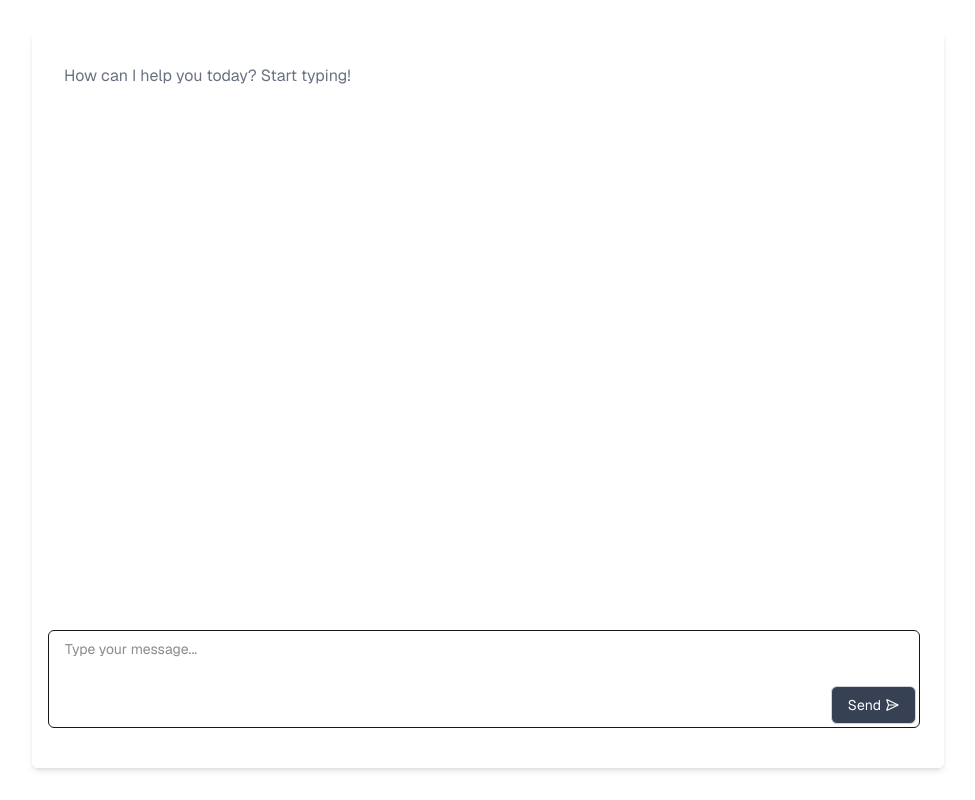
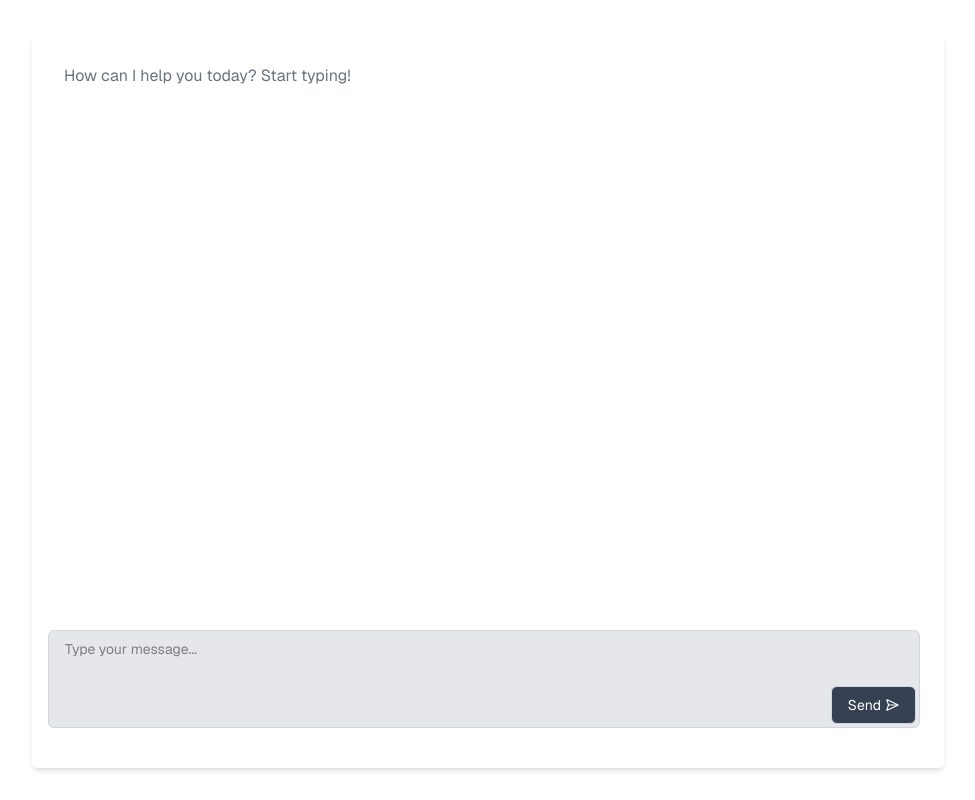
Before and after one commit to rabin-nyaundi/demo-gpt-frontend, a Next.js app: page / in a window 1280 px wide. Shown: the whole page, without its empty margins (152-1127 px from the left). Built offline with nearby package versions, Linux system fonts and the light colour scheme.

Commit message:
Add Textarea background color

```diff
--- a/app/components/TextArea.tsx
+++ b/app/components/TextArea.tsx
@@ -85,7 +85,7 @@ const TextArea = ({
         onKeyDown={handleKeyDown}
         placeholder="Type your message..."
         disabled={isLoading}
-        className="flex-1 resize-none rounded-md border px-4 py-2 focus:outline-none focus:ring-2 focus:ring-blue-500 text-sm disabled:opacity-50"
+        className="flex-1 resize-none rounded-md border border-gray-300 bg-gray-200 px-4 py-2 focus:outline-none focus:ring-2 focus:ring-gray-400 text-sm disabled:opacity-50"
       />
       <button
         onClick={sendMessage}
```
